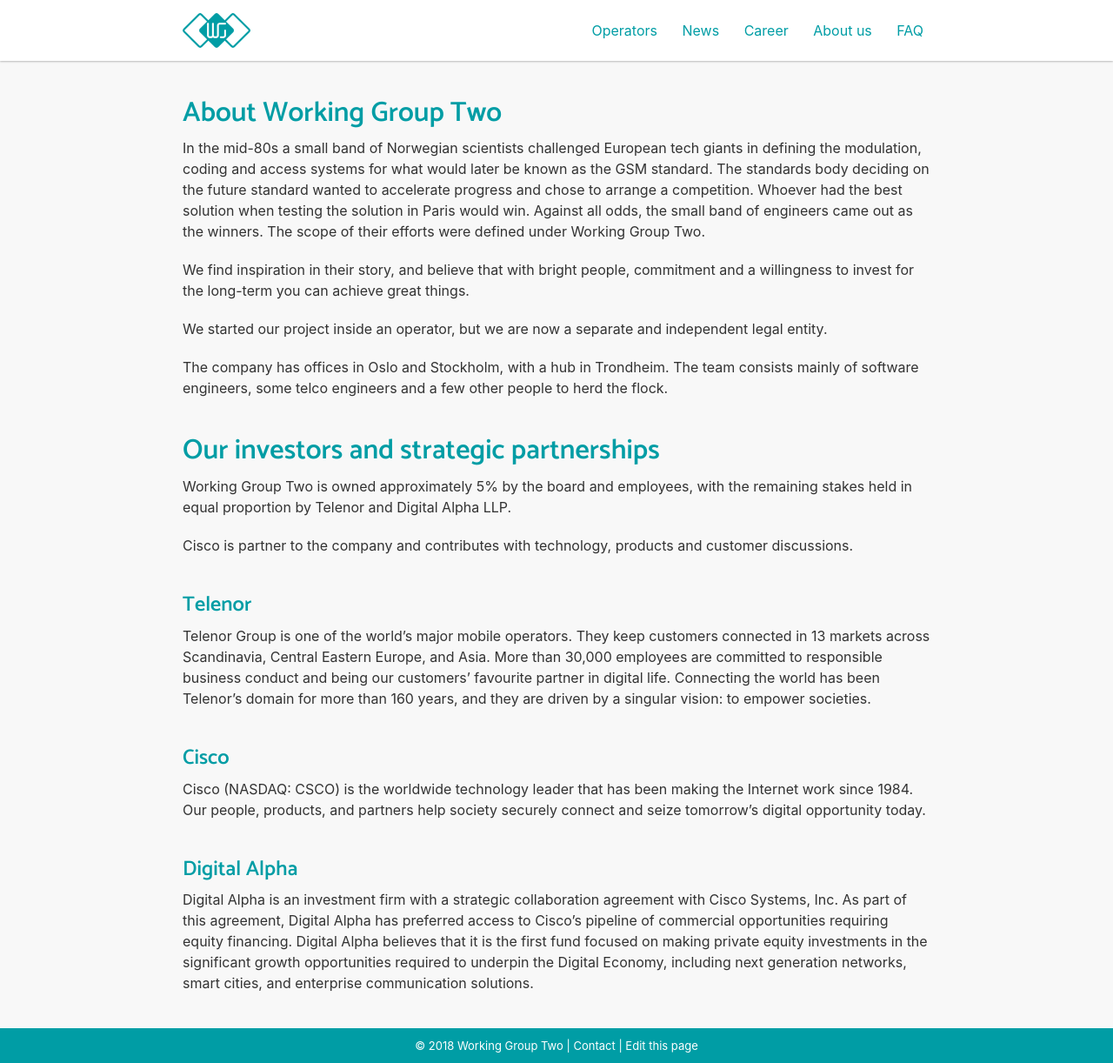
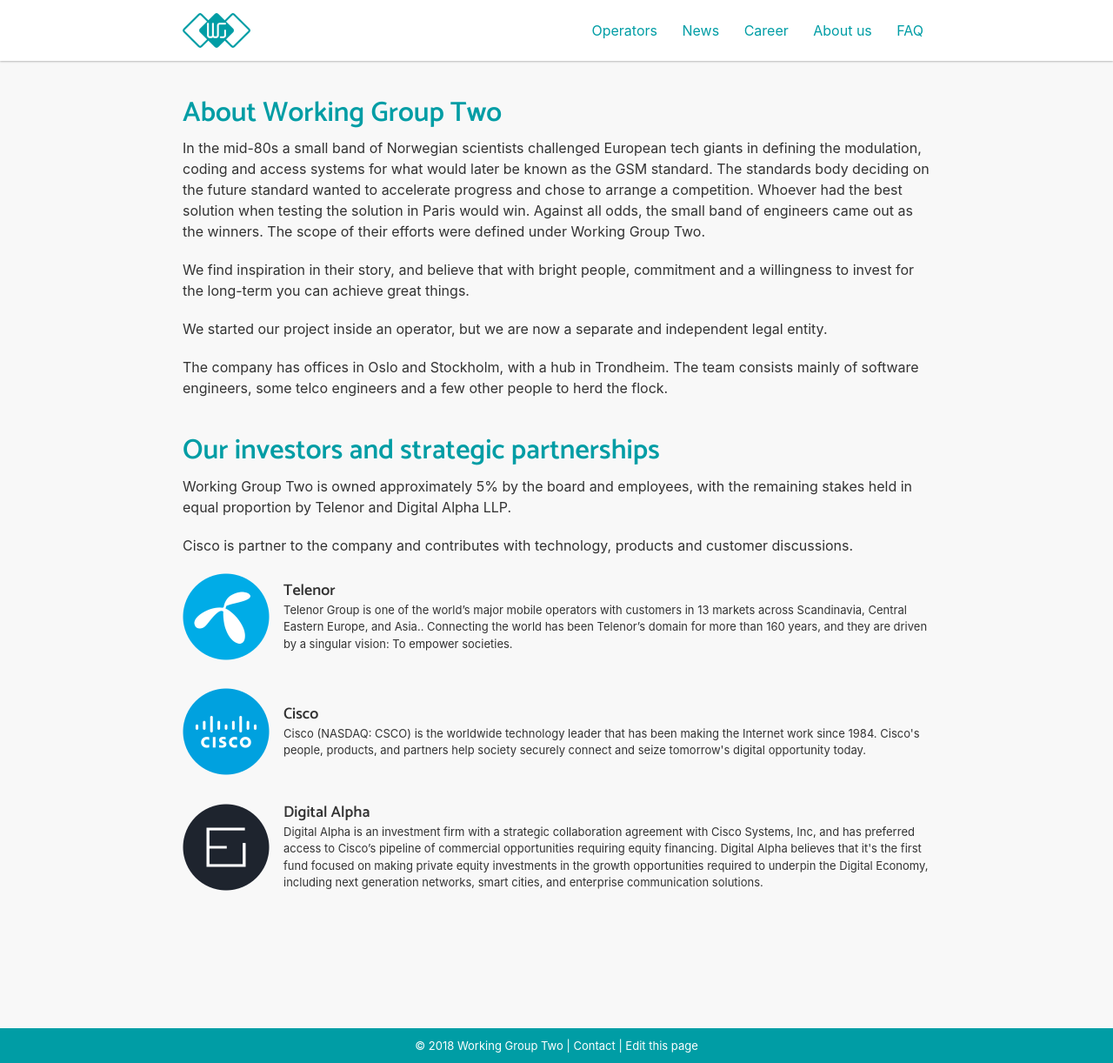
Before and after one commit to working-group-two/engineering-blog, a Jekyll site: the page built from pages/about.md, in a window 1280 px wide and 1222 px high. Shown: the whole window at 87% size. Built offline with Jekyll 4.4.1, drawn with Linux system fonts in a browser that asks for light colours; nearby versions of some CDN libraries.

Commit message:
[about] Add partner logos

```diff
--- /dev/null
+++ b/_includes/partner.html
@@ -0,0 +1,7 @@
+<div class="partner">
+    <img class="image" src="{{include.imgUrl}}" alt="Telenor">
+    <div class="description">
+        <h2 class="title">{{include.title}}</h2>
+        <p>{{include.description}}</p>
+    </div>
+</div>
--- a/_sass/_main.scss
+++ b/_sass/_main.scss
@@ -1,4 +1,5 @@
 $brand: #009da5;
+$main-text: rgba(0,0,0,.80);
 
 * {
   outline: none;
@@ -7,7 +8,7 @@
 html {
   box-sizing: border-box;
   overflow-y: scroll;
-  color: rgba(0,0,0,.80);
+  color: $main-text;
   line-height: 1.5;
   background: #f8f8f8;
   height: 100%;
--- /dev/null
+++ b/_sass/_partners.scss
@@ -0,0 +1,23 @@
+.partner {
+    display: flex;
+    align-items: center;
+    + .partner {
+        margin-top: 32px;
+    }
+    .image {
+        height: 100px;
+        width: 100px;
+        margin-right: 16px;
+    }
+    .description {
+        font-size: 13px;
+        .title {
+            font-size: 18px;
+            color: $main-text;
+            margin: 0;
+        }
+        p {
+            margin: 0;
+        }
+    }
+}
--- a/css/main.scss
+++ b/css/main.scss
@@ -6,3 +6,4 @@
 @import 'frame';
 @import 'hero';
 @import 'news';
+@import 'partners';
--- a/pages/about.md
+++ b/pages/about.md
@@ -20,14 +20,14 @@
 
 Cisco is partner to the company and contributes with technology, products and customer discussions.
 
-### Telenor
+{% include partner.html title="Telenor" imgUrl="/img/partners/telenor.png" description="
+    Telenor Group is one of the world’s major mobile operators with customers in 13 markets across Scandinavia, Central Eastern Europe, and Asia.. Connecting the world has been Telenor’s domain for more than 160 years, and they are driven by a singular vision: To empower societies.
+"%}
 
-Telenor Group is one of the world’s major mobile operators. They keep customers connected in 13 markets across Scandinavia, Central Eastern Europe, and Asia. More than 30,000 employees are committed to responsible business conduct and being our customers’ favourite partner in digital life. Connecting the world has been Telenor’s domain for more than 160 years, and they are driven by a singular vision: to empower societies.
+{% include partner.html title="Cisco" imgUrl="/img/partners/cisco.png" description="
+    Cisco (NASDAQ: CSCO) is the worldwide technology leader that has been making the Internet work since 1984. Cisco's people, products, and partners help society securely connect and seize tomorrow's digital opportunity today.
+"%}
 
-### Cisco
-
-Cisco (NASDAQ: CSCO) is the worldwide technology leader that has been making the Internet work since 1984. Our people, products, and partners help society securely connect and seize tomorrow's digital opportunity today.
-
-### Digital Alpha
-
-Digital Alpha is an investment firm with a strategic collaboration agreement with Cisco Systems, Inc. As part of this agreement, Digital Alpha has preferred access to Cisco’s pipeline of commercial opportunities requiring equity financing. Digital Alpha believes that it is the first fund focused on making private equity investments in the significant growth opportunities required to underpin the Digital Economy, including next generation networks, smart cities, and enterprise communication solutions.
+{% include partner.html title="Digital Alpha" imgUrl="/img/partners/digitalalpha.png" description="
+    Digital Alpha is an investment firm with a strategic collaboration agreement with Cisco Systems, Inc, and has preferred access to Cisco’s pipeline of commercial opportunities requiring equity financing. Digital Alpha believes that it's the first fund focused on making private equity investments in the growth opportunities required to underpin the Digital Economy, including next generation networks, smart cities, and enterprise communication solutions.
+"%}
```
Also changed, not shown: img/partners/cisco.png (added), img/partners/digitalalpha.png (added), img/partners/telenor.png (added).
